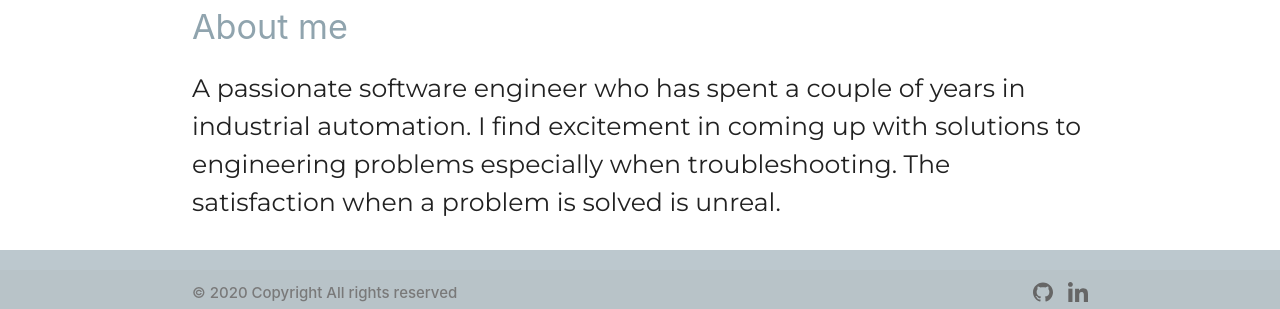
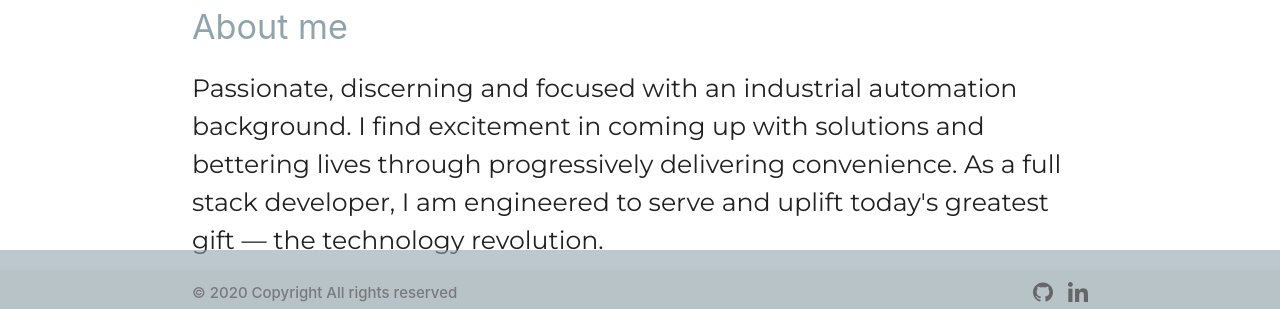
Before and after one commit to MohdSaifulM/portfolio, a React (Create React App) app: page /portfolio/about in a window 1280 px wide. Shown: the part 480-789 px from the top of the page. Built offline with nearby package versions, Linux system fonts and the light colour scheme.

Commit message:
Update About.jsx
Changed about me

```diff
--- a/src/About.jsx
+++ b/src/About.jsx
@@ -23,7 +23,7 @@ function About() {
 
     const isMobile = useMediaQuery({ query: '(max-width: 425px)' });
 
-    const aboutMe = "A passionate software engineer who has spent a couple of years in industrial automation. I find excitement in coming up with solutions to engineering problems especially when troubleshooting. The satisfaction when a problem is solved is unreal."
+    const aboutMe = "Passionate, discerning and focused with an industrial automation background. I find excitement in coming up with solutions and bettering lives through progressively delivering convenience. As a full stack developer, I am engineered to serve and uplift today's greatest gift — the technology revolution."
 
     return (
         <div className="container">
```
